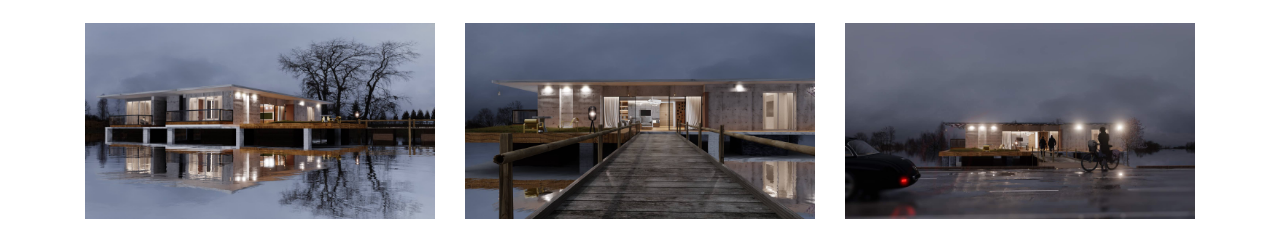
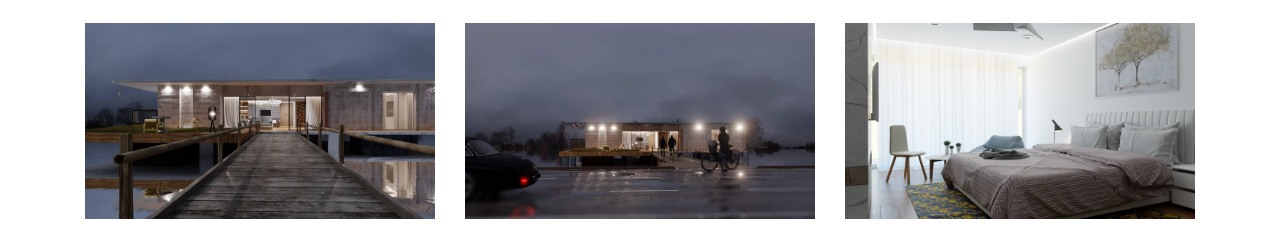
Before and after one commit to pranav-varmyne/website, a plain HTML site: page index.html in a window 1280 px wide. Shown: the part 1063-1305 px from the top of the page. Drawn offline with Linux system fonts and the light colour scheme; some packages are replaced by stand-ins of ours; a script that the page names is missing.

Commit message:
removed duplicateg

```diff
--- a/index.html
+++ b/index.html
@@ -185,13 +185,6 @@ http://www.tooplate.com/view/2082-pure-mix
                               <div class="iso-box dining branding col-md-4 col-sm-12">
                                  <div class="portfolio-thumb">
                                     <img src="images/hall.jpg" class="img-responsive" alt="Portfolio">
-
-                                 </div>
-                              </div>
-
-                              <div class="iso-box exterior branding col-md-4 col-sm-12">
-                                 <div class="portfolio-thumb">
-                                    <img src="images/ftgyjdtj.jpg" class="img-responsive" alt="Portfolio">
 
                                  </div>
                               </div>
```
